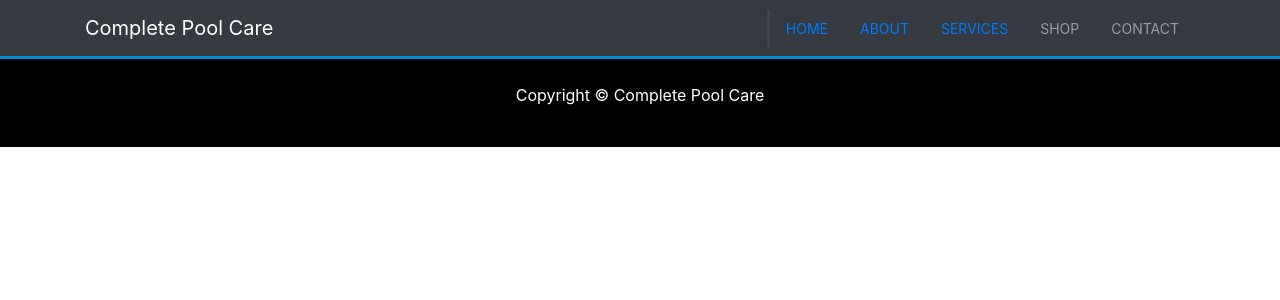
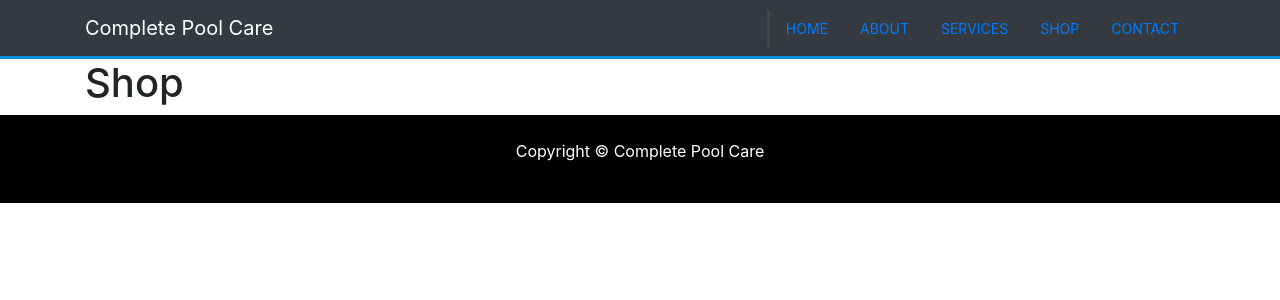
Before and after one commit to gazjosef/complete-pool-care, a React (Create React App) app: page /shop in a window 1280 px wide. Shown: the top 300 px of the page. Built offline with nearby package versions, Linux system fonts and the light colour scheme.

Commit message:
Updated Shop.js

```diff
--- a/src/Components/Layout/Header/Header.js
+++ b/src/Components/Layout/Header/Header.js
@@ -34,11 +34,17 @@ const Header = () => {
                 Services
               </Link>
             </li>
-            <li className="nav-item">
-              <div className="nav-link">Shop</div>
+            <li className="nav-item nav-link">
+              {/* <div className="nav-link">Shop</div> */}
+              <Link to="/shop" style={{ textDecoration: "none" }}>
+                Shop
+              </Link>
             </li>
-            <li className="nav-item">
-              <div className="nav-link">Contact</div>
+            <li className="nav-item nav-link">
+              {/* <div className="nav-link">Contact</div> */}
+              <Link to="/contact" style={{ textDecoration: "none" }}>
+                Contact
+              </Link>
             </li>
           </ul>
         </div>
--- a/src/Components/Pages/Shop.js
+++ b/src/Components/Pages/Shop.js
@@ -1,7 +1,13 @@
-import React from "react";
+import React, { Fragment } from "react";
 
 const Shop = () => {
-  return <div></div>;
+  return (
+  <Fragment>
+    <div className="container">
+      <h1>Shop</h1>
+    </div>
+  </Fragment>
+  );
 };
 
 export default Shop;
```
